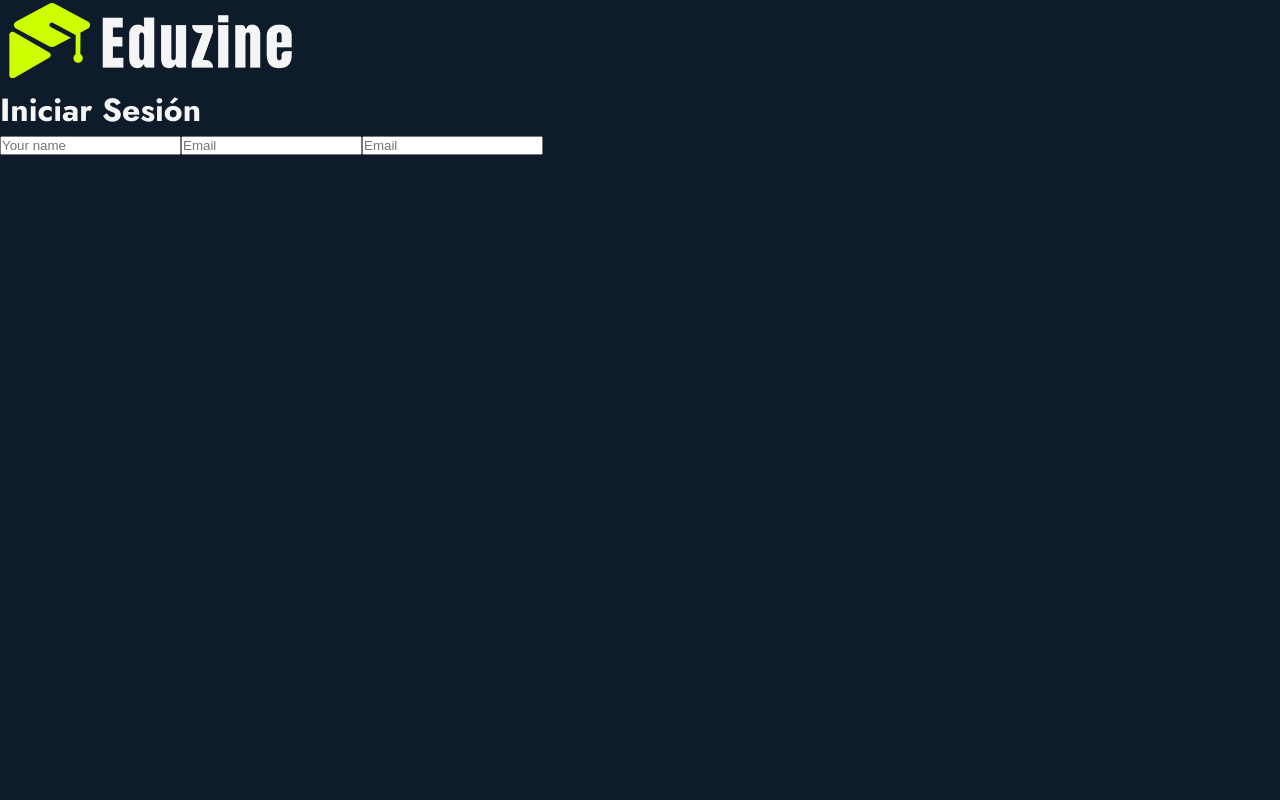
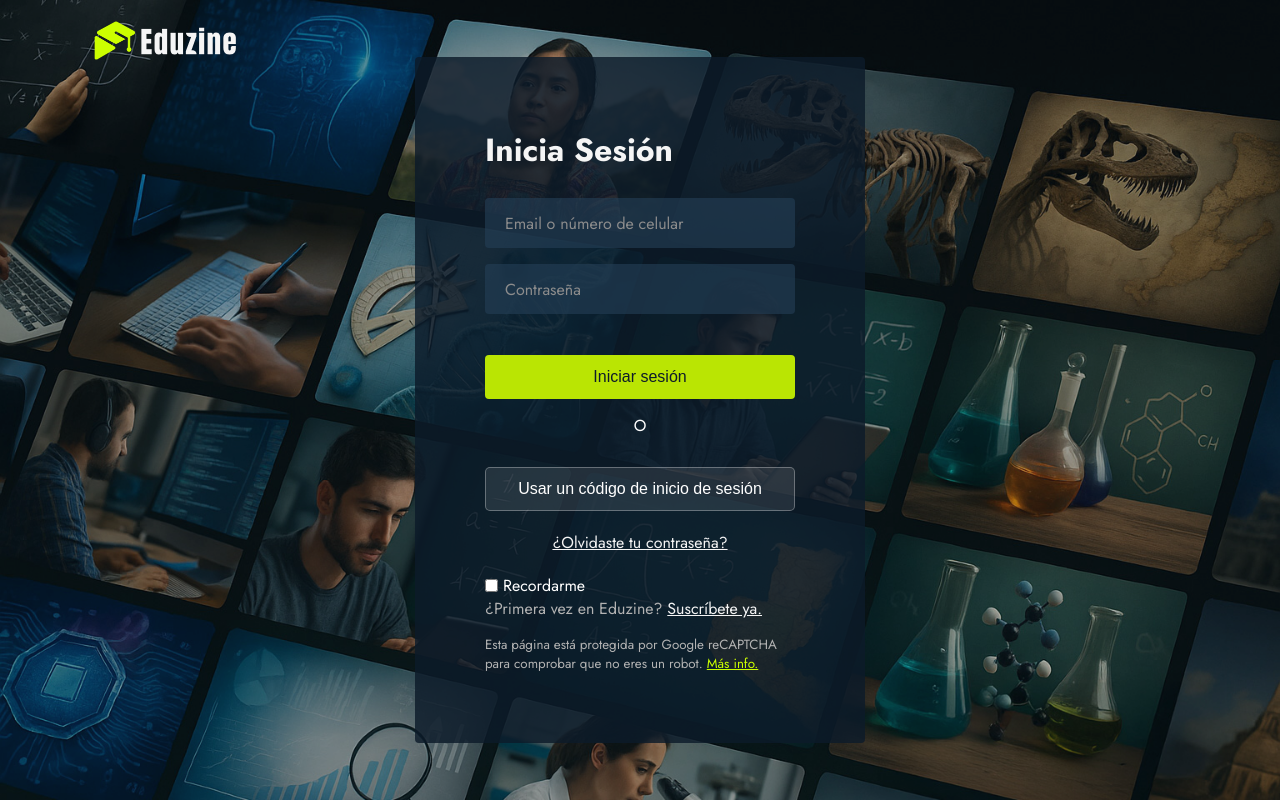
Before and after one commit to JosM0906/copiadeStreaming, a React (Vite) app: page / in a window 1280 px wide. Built offline with nearby package versions, Linux system fonts and the light colour scheme.

Commit message:
Login form funcionando

```diff
--- a/src/pages/Login/Login.css
+++ b/src/pages/Login/Login.css
@@ -0,0 +1,166 @@
+*{
+    margin: 0; /*Elimina el margen predeterminado*/
+    padding: 0; /*Elimina el padding predeterminado*/
+    box-sizing: border-box; /*Incluye el padding y el borde en el ancho*/
+}
+
+body{
+    background: #0d1b2a;
+}
+
+
+.logo {
+    position: absolute; /*Posiciona el logo de forma absoluta*/
+    top: 20px; /*Ajusta la posicion vertical del logo*/
+    left: 90px; /*Ajusta la posición horizontal del logo*/
+    width: 150px; /*ancho del logo*/
+}
+
+.form-wrapper{ /*Estilos del contenedor formulario*/
+    position: absolute; /*Posiciona de forma absoluta*/
+    left: 50%; /*Alinea el centro horizontal*/
+    top: 50%; /*Alinea al centro verticalmente*/
+    transform: translate(-50%, -50%); /*Centra el contenedor en ambas direcciones*/
+    border-radius: 4px; /*Border redondeados*/
+    padding: 70px; /*añade relleno de forma interna*/
+    width: 450px; /*ancho fijo del contenedor*/
+    background: #0d1b2ad1; /*Fondo negro semitransparente*/
+}
+
+.form-wrapper h2{ /*Estilos del encabezado del contenedor formularios*/
+    color: #f5f5f5; /*color del texto en blanco*/
+    font-size: 2rem; /*tamaño fuente*/
+    margin-bottom: 25px; /*espacio interior del encabezado*/
+}
+
+.form-control{ /*Estilos de los controles del formulario*/
+    height: 50px; /*Altura fija para los campos del formulario*/
+    position: relative; /*Posiciona de forma relativa para los elementos hijos o internos*/
+    margin-bottom: 16px; /*Margen superior entre controles*/
+}
+
+.form-control input{
+    height: 100%; /*Altura comple*/
+    width: 100%; /*ancho completo*/
+    background: #243e56e6; /*fondo gris oscuro*/
+    border: none; /*sin bordes*/
+    border-radius: 4px; /*bordes redondeados*/
+    color: #f5f5f5; /*texto blanco en el capo de entrada*/
+    font-size: 1rem; /*tamaño de fuente*/
+    padding: 0 20px; /*relleno de fuente*/
+    opacity: 0.7; /*opacidad de campo*/
+}
+
+.form-control input:focus{
+   background: #32678d; /*Fondo ligeramente más claro cuando enfoca*/
+}
+
+.form-control label{
+    position: absolute; /*Posiciona de forma absoluta dentro del campo*/
+    left: 20px; /*alinea la etiqueta a la izquierdo*/
+    top: 50%; /*Alinea de forma vertical la etiqueta*/
+    transform: translateY(-50%); /*ajusta la posicion vertical*/
+    color: #8c8c8c; /*color gris claro suave*/
+    transition: all 0.1 ease; /*transición suave para cambios*/
+}
+
+.form-control input:focus ~ label,
+.form-control input:valid ~ label{
+    font-size: 0.75rem; /*tamaño de fuente reducido*/
+    transform: translateY(-130%); /*mueve la etiqueta hacia arriba*/
+}
+
+form button {/*Estilos de botón*/
+    width: 100%; /*Ancho completo para el botón*/
+    padding: 13px; /*relleno vertical del boton*/
+    font-size: 1rem; /*tamano fuente*/
+    background: #bae503; /*fondo color rojo*/
+    color: #0d1b2a; /*color texto*/
+    border-radius: 4px; /*Bordes redondeado*/
+    border: none; /*sin bordes*/
+    cursor: pointer; /*cambia el cursero a puntero*/
+    transition: 0.1s ease; /*transicion suave para cambios*/
+    margin: 25px 0 10px; /*margenes superior e inferior*/
+}
+
+form button:hover{ /*Estilos del botón al pasar el mouse*/
+    background: #ccff00; /*Color del hover*/
+}
+
+.form-wrapper a{
+    color: #f5f5f5; /*Color del enlace*/
+    /*text-decoration: none; Quita el subrayado*/
+}
+
+.form-help{
+    display: flex; /*disposición en flexbox*/
+    flex-direction: column; /*elementos uno sobre otro*/
+    align-items: flex-start; /*Alinear a la izquierda*/
+}
+
+.login-container{
+    width: 100%; /*Ancho completo*/
+    margin-bottom: 10px; /*Margen inferior del contenedor*/
+}
+
+.login-button{
+    background-color: rgba(255, 255, 255, 0.1); /*Fondo gris con opacidad para el botón*/
+    color: #fff; /*Color del texto*/
+    border: 1px solid rgba(255, 255, 255, 0.3); /*Colocando un borde blanco con opacidad*/
+    padding: 12px; /*Relleno interno del botón*/
+    font-size: 16px; /*Tamaño del texto o fuente*/
+    cursor: pointer; /*Cambia el puntero*/
+    border-radius: 5px; /*Bordes redondeados*/
+    transition: background-color 0.3s border-color 0.3s; /*Transición suave para el fondo del botón*/
+}
+
+.login-button:hover{
+    background-color: rgba(255, 255, 255, 0.3); /*Fondo más claro al pasar el mouse*/
+    border-color: rgba(255, 255, 255, 0.6); /*Borde más claro al pasar el ratón*/
+}
+
+.remember-me{
+    display: flex; /*disposición en flex*/
+    align-items: center; /*Alinear verticalmente*/
+    margin-top: 10px; /*Espacio superior*/
+}
+
+.remember-me input{
+    margin-right: 5px; /*Margen a la derecha del checkbox*/
+}
+
+.form-wrapper small{
+    display: block; /*Muestra como el bloque ocupa todo el ancho*/
+    margin-top: 15px; /*Margen superior o espacio superior*/
+    color: #b3b3b3; /*Color del texto*/
+}
+
+.form-wrapper small a{
+    color: #ccff00; /*Cambia a azul los enlaces*/
+}
+
+.remember-me label{
+    color: #fff; /*Cambia a color blanco para la etiqueta recuerdame*/
+}
+
+.form-wrapper p{
+    color: #b3b3b3; /*cambia a gris claro para el texto*/
+}
+
+.form-help p{
+    text-align: center; /*Centrado del texto*/
+    width: 100%; /*ancho completo para centrar correctamente*/
+    color: #b3b3b3; /*Color gris*/
+    margin-bottom: 10px;
+}
+
+/*Forma responsiva*/
+@media (max-width:740px) { /*Máximo de ancho*/
+    body::before{
+        display: none; /*Oculta el fondo en pantallas pequeñas*/
+    }
+    .form-wrapper {
+        width: 90%; /*Ancho del formulario en pantalla pequeña*/
+        padding: 20px; /*Relleno reducido en pantalla pequeña*/
+    }
+}
--- a/src/pages/Login/Login.jsx
+++ b/src/pages/Login/Login.jsx
@@ -1,21 +1,93 @@
-import React from 'react'
-import './Login.css'
-import logo from '../../assets/logo.png'
+import React from 'react';
+import { useNavigate } from 'react-router-dom';
+import './Login.css';
+
+import logo from '../../assets/logo.png';
+import fondo from '../../assets/background_banner.jpg';
 
 const Login = () => {
+  const navigate = useNavigate();
+
+  const handleLogin = (e) => {
+    e.preventDefault();
+    // Aquí puedes poner validaciones si quieres, por ahora solo redirige
+    navigate('/home');
+  };
+
   return (
-    <div className='Login'>
-      <img src={logo} className='login-logo' alt=""></img>
-      <div className="login-form">
-        <h1>Iniciar Sesión</h1>
-        <form>
-          <input type="text" placeholder='Your name'></input>
-          <input type="email" placeholder='Email'></input>
-          <input type="password" placeholder='Email'></input>
+    <div>
+      {/* Fondo con imagen */}
+      <div
+        className="background"
+        style={{
+          backgroundImage: `url(${fondo})`,
+          position: 'fixed',
+          top: 0,
+          left: 0,
+          width: '100vw',
+          height: '100vh',
+          backgroundSize: 'cover',
+          backgroundPosition: 'center',
+          zIndex: -1,
+          opacity: 0.7,
+        }}
+      ></div>
+
+      {/* Logo */}
+      <img src={logo} alt="logo" className="logo" />
+
+      {/* Formulario */}
+      <div className="form-wrapper">
+        <h2>Inicia Sesión</h2>
+
+        <form onSubmit={handleLogin}>
+          <div className="form-control">
+            <input type="text" required />
+            <label>Email o número de celular</label>
+          </div>
+
+          <div className="form-control">
+            <input type="password" required />
+            <label>Contraseña</label>
+          </div>
+
+          <button type="submit">Iniciar sesión</button>
+
+          <div className="form-help">
+            <div className="login-container">
+              <div style={{ textAlign: 'center', padding: '5px' }}>
+                <label style={{ color: 'white' }}>O</label>
+              </div>
+
+              <button type="button" className="login-button">
+                Usar un código de inicio de sesión
+              </button>
+            </div>
+
+            <p>
+              <a href="#" className="forgot-password">
+                ¿Olvidaste tu contraseña?
+              </a>
+            </p>
+
+            <div className="remember-me">
+              <input type="checkbox" id="remember-me" />
+              <label htmlFor="remember-me">Recordarme</label>
+            </div>
+          </div>
         </form>
+
+        <p>
+          ¿Primera vez en Eduzine? <a href="#"> Suscríbete ya.</a>
+        </p>
+
+        <small>
+          Esta página está protegida por Google reCAPTCHA para comprobar que no eres un robot.{' '}
+          <a href="#">Más info.</a>
+        </small>
       </div>
     </div>
-  )
-}
+  );
+};
 
-export default Login
+export default Login;
```
